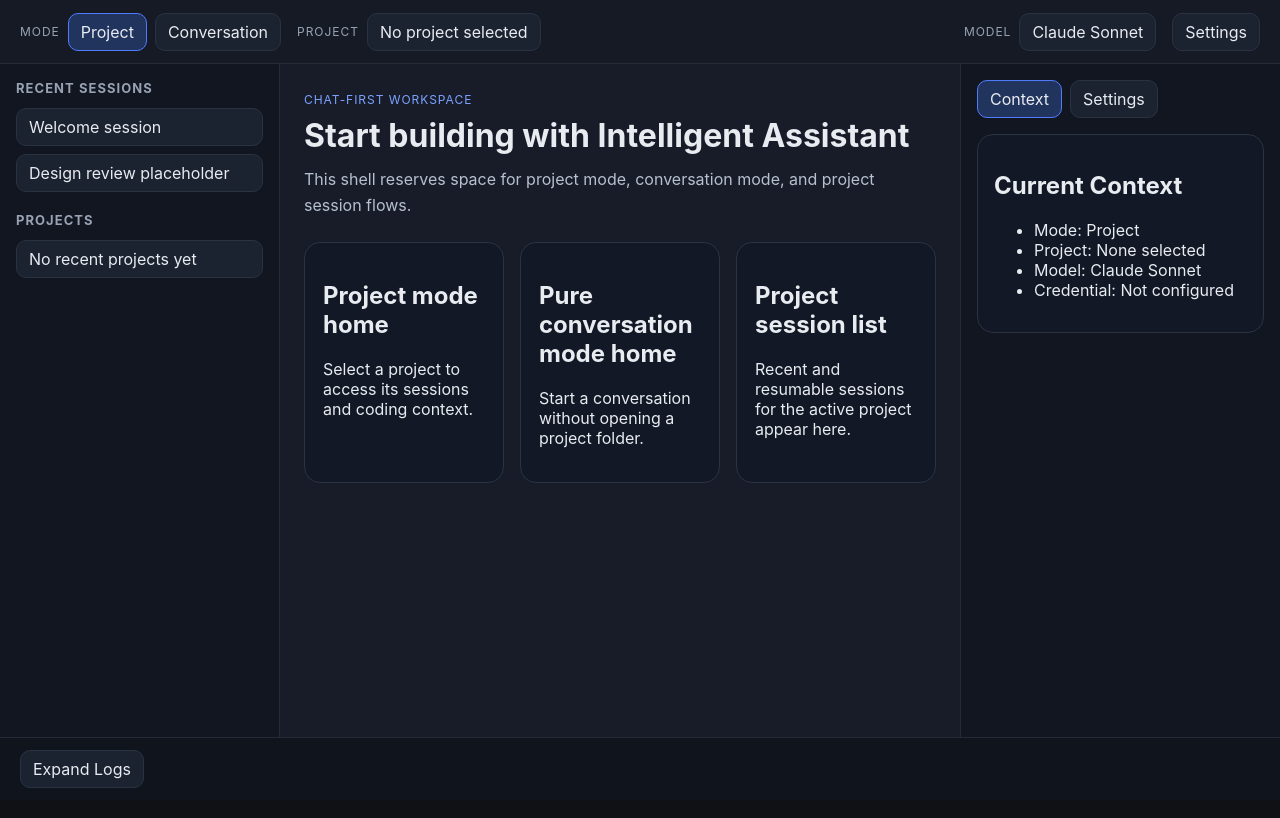
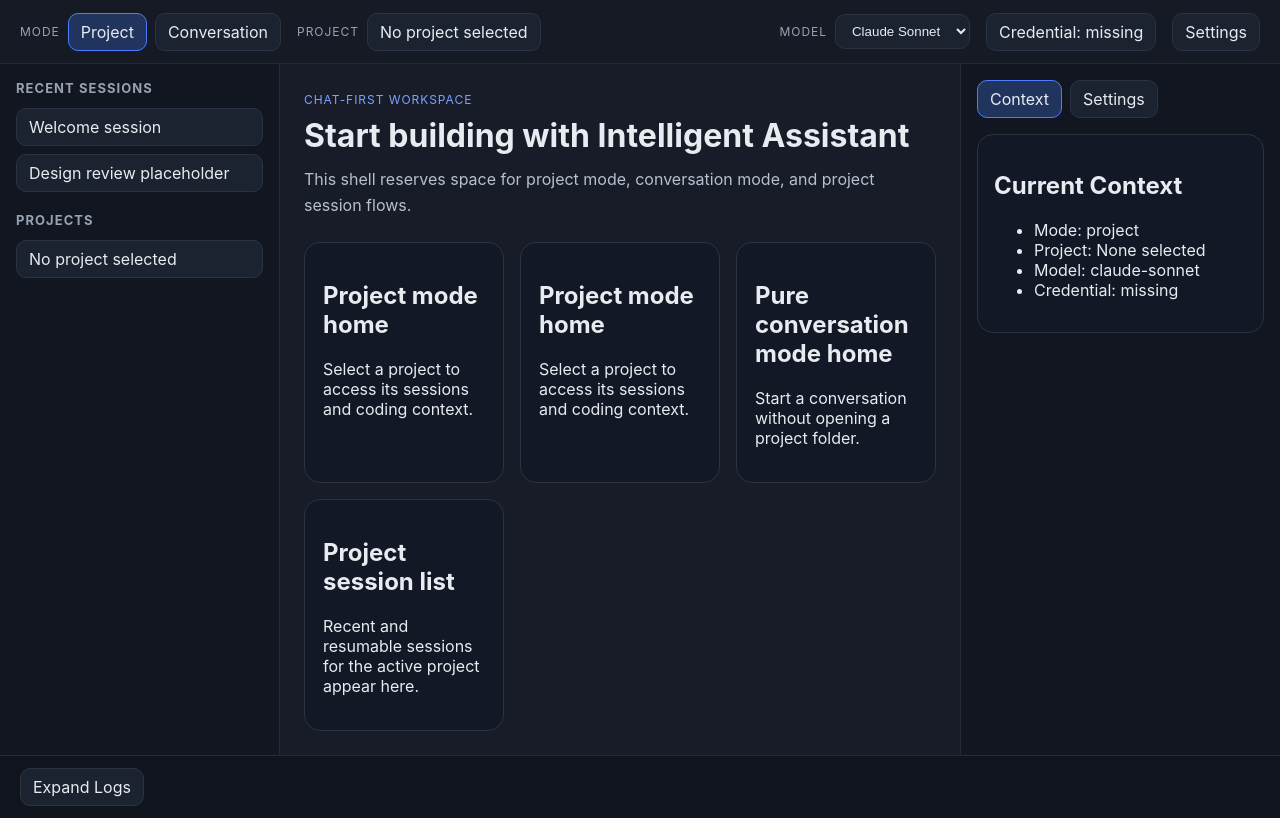
Before and after one commit to Xiechangling/intelligent-assistant, a React (Vite) app: page / in a window 1280 px wide. Built offline with nearby package versions, Linux system fonts and the light colour scheme.

Commit message:
feat(01-02): add shell state and navigation domain
- create top-level app shell store for mode, project, model, panel, and credential state
- wire toolbar, sidebar, workspace, and right panel to shared shell state
- preserve project, conversation, and project-session workspace transitions

```diff
--- a/src/app/layout/CenterWorkspace.tsx
+++ b/src/app/layout/CenterWorkspace.tsx
@@ -1,4 +1,30 @@
+import { useMemo } from 'react'
+import { useAppShellStore } from '../state/appShellStore'
+
 export function CenterWorkspace() {
+  const { activeProjectPath, activeShellView, mode } = useAppShellStore()
+
+  const viewContent = useMemo(() => {
+    if (activeShellView === 'project-sessions') {
+      return {
+        title: 'Project session list',
+        body: `Recent and resumable sessions for ${activeProjectPath ?? 'the active project'} appear here.`,
+      }
+    }
+
+    if (mode === 'conversation' || activeShellView === 'conversation-home') {
+      return {
+        title: 'Pure conversation mode home',
+        body: 'Start a conversation without opening a project folder.',
+      }
+    }
+
+    return {
+      title: 'Project mode home',
+      body: 'Select a project to access its sessions and coding context.',
+    }
+  }, [activeProjectPath, activeShellView, mode])
+
   return (
     <div className="workspace">
       <div className="workspace__hero">
@@ -10,6 +36,10 @@ export function CenterWorkspace() {
       </div>
 
       <div className="workspace__states">
+        <section className="workspace__card workspace__card--featured">
+          <h2>{viewContent.title}</h2>
+          <p>{viewContent.body}</p>
+        </section>
         <section className="workspace__card">
           <h2>Project mode home</h2>
           <p>Select a project to access its sessions and coding context.</p>
--- a/src/app/layout/LeftSidebar.tsx
+++ b/src/app/layout/LeftSidebar.tsx
@@ -1,13 +1,16 @@
-const recentSessions = ['Welcome session', 'Design review placeholder']
-const projects = ['No recent projects yet']
+import { useAppShellStore } from '../state/appShellStore'
+
+const placeholderSessions = ['Welcome session', 'Design review placeholder']
 
 export function LeftSidebar() {
+  const { recentProjects, setActiveProject } = useAppShellStore()
+
   return (
     <div className="sidebar">
       <section className="sidebar__section">
         <h2 className="sidebar__title">Recent Sessions</h2>
         <ul className="sidebar__list">
-          {recentSessions.map((session) => (
+          {placeholderSessions.map((session) => (
             <li key={session} className="sidebar__item">
               <button className="sidebar__button">{session}</button>
             </li>
@@ -18,9 +21,12 @@ export function LeftSidebar() {
       <section className="sidebar__section">
         <h2 className="sidebar__title">Projects</h2>
         <ul className="sidebar__list">
-          {projects.map((project) => (
-            <li key={project} className="sidebar__item">
-              <button className="sidebar__button">{project}</button>
+          {recentProjects.map((project) => (
+            <li key={`${project.name}-${project.path ?? 'none'}`} className="sidebar__item">
+              <button className="sidebar__button" onClick={() => setActiveProject(project)}>
+                <span>{project.name}</span>
+                {project.path ? <small>{project.path}</small> : null}
+              </button>
             </li>
           ))}
         </ul>
--- a/src/app/layout/RightPanel.tsx
+++ b/src/app/layout/RightPanel.tsx
@@ -1,18 +1,48 @@
+import { useAppShellStore } from '../state/appShellStore'
+
 export function RightPanel() {
+  const {
+    activeProjectPath,
+    credentialStatus,
+    globalDefaultModel,
+    mode,
+    rightPanelView,
+    setRightPanelView,
+  } = useAppShellStore()
+
   return (
     <div className="right-panel">
       <div className="right-panel__tabs">
-        <button className="right-panel__tab right-panel__tab--active">Context</button>
-        <button className="right-panel__tab">Settings</button>
+        <button
+          className={`right-panel__tab ${rightPanelView === 'context' ? 'right-panel__tab--active' : ''}`}
+          onClick={() => setRightPanelView('context')}
+        >
+          Context
+        </button>
+        <button
+          className={`right-panel__tab ${rightPanelView === 'settings' ? 'right-panel__tab--active' : ''}`}
+          onClick={() => setRightPanelView('settings')}
+        >
+          Settings
+        </button>
       </div>
       <div className="right-panel__content">
-        <h2>Current Context</h2>
-        <ul>
-          <li>Mode: Project</li>
-          <li>Project: None selected</li>
-          <li>Model: Claude Sonnet</li>
-          <li>Credential: Not configured</li>
-        </ul>
+        {rightPanelView === 'context' ? (
+          <>
+            <h2>Current Context</h2>
+            <ul>
+              <li>Mode: {mode}</li>
+              <li>Project: {activeProjectPath ?? 'None selected'}</li>
+              <li>Model: {globalDefaultModel}</li>
+              <li>Credential: {credentialStatus}</li>
+            </ul>
+          </>
+        ) : (
+          <>
+            <h2>Settings</h2>
+            <p>Mode, project, model, and credential settings expand from this panel in later phases.</p>
+          </>
+        )}
       </div>
     </div>
   )
--- a/src/app/layout/TopToolbar.tsx
+++ b/src/app/layout/TopToolbar.tsx
@@ -1,20 +1,61 @@
+import { useAppShellStore } from '../state/appShellStore'
+
+const modelOptions = [
+  { label: 'Claude Sonnet', value: 'claude-sonnet' },
+  { label: 'Claude Opus', value: 'claude-opus' },
+  { label: 'Claude Haiku', value: 'claude-haiku' },
+] as const
+
 export function TopToolbar() {
+  const {
+    mode,
+    activeProjectPath,
+    globalDefaultModel,
+    credentialStatus,
+    setMode,
+    setGlobalDefaultModel,
+  } = useAppShellStore()
+
   return (
     <div className="toolbar">
       <div className="toolbar__group">
         <span className="toolbar__label">Mode</span>
-        <button className="toolbar__chip toolbar__chip--active">Project</button>
-        <button className="toolbar__chip">Conversation</button>
+        <button
+          className={`toolbar__chip ${mode === 'project' ? 'toolbar__chip--active' : ''}`}
+          onClick={() => setMode('project')}
+        >
+          Project
+        </button>
+        <button
+          className={`toolbar__chip ${mode === 'conversation' ? 'toolbar__chip--active' : ''}`}
+          onClick={() => setMode('conversation')}
+        >
+          Conversation
+        </button>
       </div>
 
       <div className="toolbar__group toolbar__group--grow">
         <span className="toolbar__label">Project</span>
-        <button className="toolbar__select">No project selected</button>
+        <button className="toolbar__select">{activeProjectPath ?? 'No project selected'}</button>
       </div>
 
       <div className="toolbar__group">
         <span className="toolbar__label">Model</span>
-        <button className="toolbar__select">Claude Sonnet</button>
+        <select
+          className="toolbar__select"
+          value={globalDefaultModel}
+          onChange={(event) => setGlobalDefaultModel(event.target.value as (typeof modelOptions)[number]['value'])}
+        >
+          {modelOptions.map((option) => (
+            <option key={option.value} value={option.value}>
+              {option.label}
+            </option>
+          ))}
+        </select>
+      </div>
+
+      <div className="toolbar__group">
+        <button className="toolbar__icon-button">Credential: {credentialStatus}</button>
       </div>
 
       <div className="toolbar__group">
--- /dev/null
+++ b/src/app/state/appShellStore.ts
@@ -0,0 +1,75 @@
+import { create } from 'zustand'
+import type {
+  AppMode,
+  CredentialStatusSummary,
+  ModelId,
+  ProjectRecord,
+  RightPanelView,
+  ShellView,
+} from './types'
+
+interface AppShellState {
+  mode: AppMode
+  activeProjectPath: string | null
+  recentProjects: ProjectRecord[]
+  activeShellView: ShellView
+  globalDefaultModel: ModelId
+  activeSessionModelOverride: ModelId | null
+  rightPanelView: RightPanelView
+  bottomPanelExpanded: boolean
+  credentialStatus: CredentialStatusSummary
+  setMode: (mode: AppMode) => void
+  setActiveProject: (project: ProjectRecord | null) => void
+  setShellView: (view: ShellView) => void
+  setGlobalDefaultModel: (model: ModelId) => void
+  setActiveSessionModelOverride: (model: ModelId | null) => void
+  setRightPanelView: (view: RightPanelView) => void
+  setBottomPanelExpanded: (expanded: boolean) => void
+  setCredentialStatus: (status: CredentialStatusSummary) => void
+}
+
+const defaultProject: ProjectRecord = {
+  name: 'No project selected',
+  path: null,
+  warning: 'none',
+}
+
+export const useAppShellStore = create<AppShellState>((set) => ({
+  mode: 'project',
+  activeProjectPath: null,
+  recentProjects: [defaultProject],
+  activeShellView: 'project-home',
+  globalDefaultModel: 'claude-sonnet',
+  activeSessionModelOverride: null,
+  rightPanelView: 'context',
+  bottomPanelExpanded: false,
+  credentialStatus: 'missing',
+  setMode: (mode) =>
+    set({
+      mode,
+      activeShellView: mode === 'project' ? 'project-home' : 'conversation-home',
+    }),
+  setActiveProject: (project) =>
+    set((state) => {
+      if (!project) {
+        return {
+          activeProjectPath: null,
+          activeShellView: 'project-home',
+        }
+      }
+
+      const filteredProjects = state.recentProjects.filter((entry) => entry.path !== project.path)
+
+      return {
+        activeProjectPath: project.path,
+        activeShellView: 'project-sessions',
+        recentProjects: [project, ...filteredProjects],
+      }
+    }),
+  setShellView: (activeShellView) => set({ activeShellView }),
+  setGlobalDefaultModel: (globalDefaultModel) => set({ globalDefaultModel }),
+  setActiveSessionModelOverride: (activeSessionModelOverride) => set({ activeSessionModelOverride }),
+  setRightPanelView: (rightPanelView) => set({ rightPanelView }),
+  setBottomPanelExpanded: (bottomPanelExpanded) => set({ bottomPanelExpanded }),
+  setCredentialStatus: (credentialStatus) => set({ credentialStatus }),
+}))
--- /dev/null
+++ b/src/app/state/types.ts
@@ -0,0 +1,22 @@
+export type AppMode = 'project' | 'conversation'
+
+export type ShellView = 'project-home' | 'project-sessions' | 'conversation-home'
+
+export type ProjectWarningState = 'none' | 'non-standard'
+
+export type ModelId = 'claude-opus' | 'claude-sonnet' | 'claude-haiku'
+
+export interface ProjectRecord {
+  name: string
+  path: string | null
+  warning: ProjectWarningState
+}
+
+export interface ModelSelectionState {
+  globalDefaultModel: ModelId
+  activeSessionModelOverride: ModelId | null
+}
+
+export type CredentialStatusSummary = 'missing' | 'configured' | 'error'
+
+export type RightPanelView = 'context' | 'settings'
```
